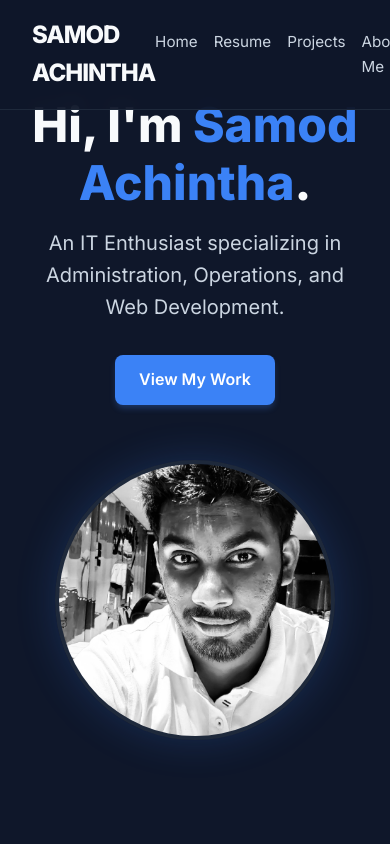
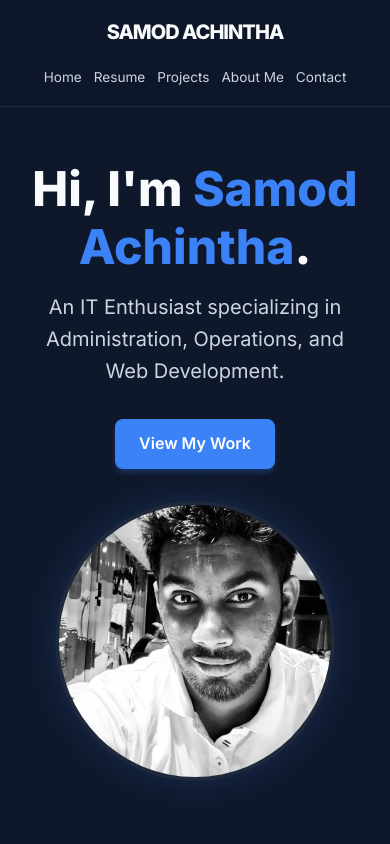
Before and after one commit to samodachintha/Capstone-2, a plain HTML site: page index.html in a window 390 px wide. Shown: the top 844 px of the page. Drawn offline with Linux system fonts and the light colour scheme.

Commit message:
Chnaged some Styles

```diff
--- a/style.css
+++ b/style.css
@@ -356,14 +356,30 @@ footer {
 }
 
 @media (max-width: 768px) {
+  header {
+    flex-direction: column;
+    padding: 1rem;
+    gap: 1rem;
+  }
+
+  .logo {
+    font-size: 1.25rem;
+  }
+
   nav ul {
-    gap: 1rem;
+    gap: 0.75rem;
+    flex-wrap: wrap;
+    justify-content: center;
+  }
+
+  nav a {
+    font-size: 0.85rem;
   }
 
   #hero {
     flex-direction: column;
     text-align: center;
-    padding-top: 6rem;
+    padding-top: 10rem;
   }
 
   .hero-content h1 {
```
